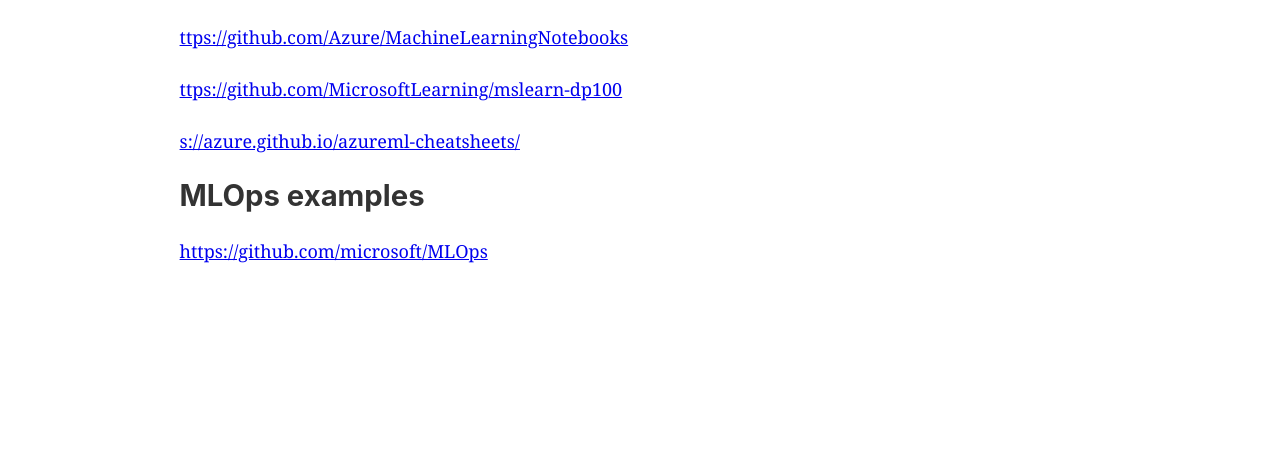
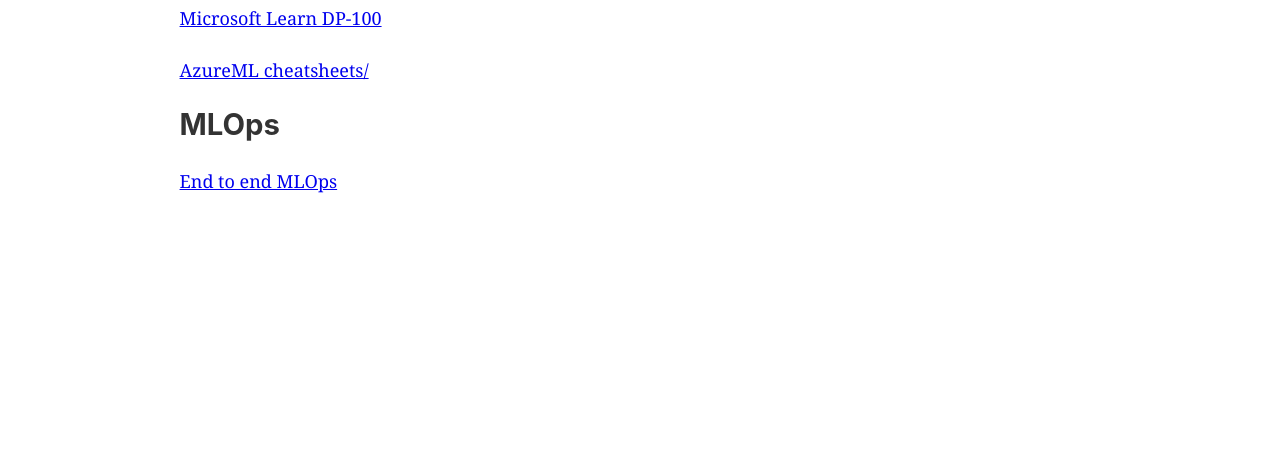
Before and after one commit to stuart-t-99/azureml, a Gatsby site: page / in a window 1280 px wide. Shown: the part 335-800 px from the top of the page. Built offline with nearby package versions, Linux system fonts and the light colour scheme; Gatsby itself is replaced by a stand-in of ours.

Commit message:
Update index.js

```diff
--- a/src/pages/index.js
+++ b/src/pages/index.js
@@ -17,14 +17,13 @@
       style={{ marginBottom: `1.45rem` }}
     />
 
+    <h2>Starting with AzureML</h2>
+    <a href="https://github.com/Azure/MachineLearningNotebooks/">AzureML Python SDK notebooks repository</a><p> </p>
+    <a href="https://github.com/MicrosoftLearning/mslearn-dp100/">Microsoft Learn DP-100</a><p></p>
+    <a href="https://azure.github.io/azureml-cheatsheets/">AzureML cheatsheets/</a><p></p>
 
-  <h1>Key learning resources</h1>
-    <h2>Starting with AzureML</h2>
-    <a href="https://github.com/Azure/MachineLearningNotebooks/">ttps://github.com/Azure/MachineLearningNotebooks</a><p> </p>
-    <a href="https://github.com/MicrosoftLearning/mslearn-dp100/">ttps://github.com/MicrosoftLearning/mslearn-dp100</a><p></p>
-    <a href="https://azure.github.io/azureml-cheatsheets/">s://azure.github.io/azureml-cheatsheets/</a><p></p>
-    <h2>MLOps examples</h2>
-    <a href="https://github.com/microsoft/MLOps/">https://github.com/microsoft/MLOps</a><p></p>
+    <h2>MLOps</h2>
+    <a href="https://github.com/microsoft/MLOps/">End to end MLOps</a><p></p>
 
 
       </Layout>
```
